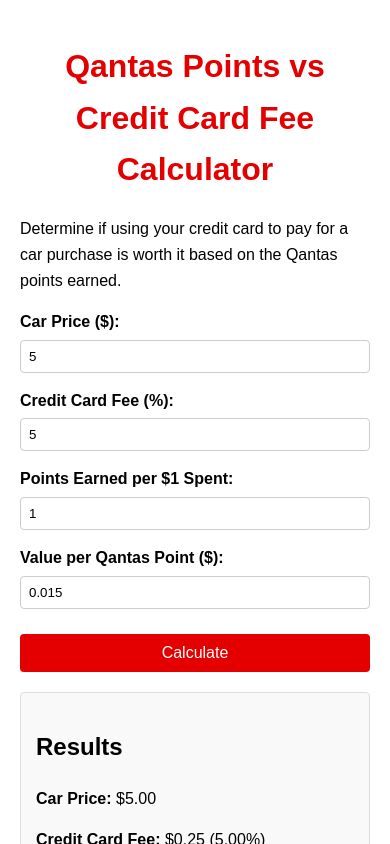
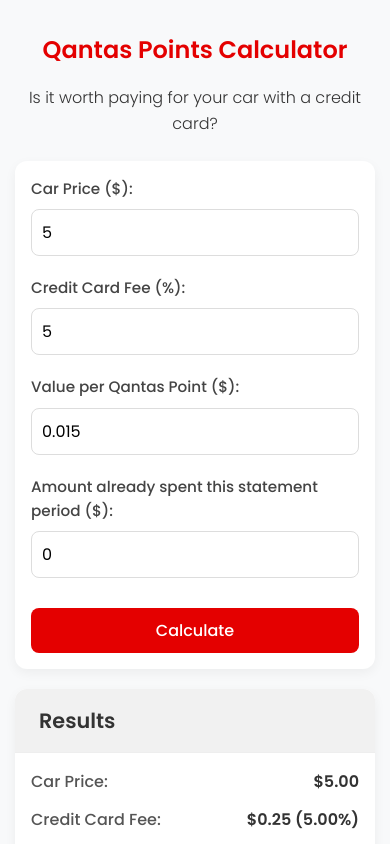
Before and after one commit to SatisUtNoceat/FeeCalc, a plain HTML site: page index.html in a window 390 px wide. Both pictures are taken after typing "5", "5" into the empty fields and a click on the button "Calculate". Shown: the top 844 px of the page. Drawn offline with Linux system fonts and the light colour scheme.

```diff
--- a/index.html
+++ b/index.html
@@ -4,73 +4,167 @@
     <meta charset="UTF-8">
     <meta name="viewport" content="width=device-width, initial-scale=1.0">
     <title>Qantas Points vs Credit Card Fee Calculator</title>
+    <link rel="preconnect" href="https://fonts.googleapis.com">
+    <link rel="preconnect" href="https://fonts.gstatic.com" crossorigin>
+    <link href="https://fonts.googleapis.com/css2?family=Poppins:wght@300;400;500;600;700&display=swap" rel="stylesheet">
     <style>
         body {
-            font-family: Arial, sans-serif;
+            font-family: 'Poppins', sans-serif;
             max-width: 600px;
             margin: 0 auto;
             padding: 20px;
             line-height: 1.6;
+            color: #333;
+            background-color: #f8f9fa;
         }
         h1 {
             color: #E40000; /* Qantas red */
             text-align: center;
+            font-weight: 600;
+            font-size: 1.8rem;
+            margin-bottom: 0.5rem;
+        }
+        p {
+            margin-bottom: 1.5rem;
+            text-align: center;
+            font-weight: 300;
+        }
+        .calculator-container {
+            background-color: white;
+            border-radius: 12px;
+            box-shadow: 0 4px 12px rgba(0,0,0,0.05);
+            padding: 24px;
+            margin-bottom: 20px;
         }
         .form-group {
-            margin-bottom: 15px;
+            margin-bottom: 20px;
         }
         label {
             display: block;
-            margin-bottom: 5px;
-            font-weight: bold;
+            margin-bottom: 8px;
+            font-weight: 500;
+            font-size: 0.95rem;
+            color: #444;
         }
         input {
             width: 100%;
-            padding: 8px;
-            border: 1px solid #ccc;
-            border-radius: 4px;
+            padding: 12px;
+            border: 1px solid #ddd;
+            border-radius: 8px;
             box-sizing: border-box;
+            font-family: 'Poppins', sans-serif;
+            font-size: 1rem;
+            transition: border-color 0.2s;
+        }
+        input:focus {
+            outline: none;
+            border-color: #E40000;
+            box-shadow: 0 0 0 2px rgba(228, 0, 0, 0.1);
         }
         button {
             background-color: #E40000; /* Qantas red */
             color: white;
             border: none;
-            padding: 10px 15px;
-            border-radius: 4px;
+            padding: 14px 15px;
+            border-radius: 8px;
             cursor: pointer;
-            font-size: 16px;
+            font-size: 1rem;
+            font-weight: 500;
             width: 100%;
             margin-top: 10px;
+            font-family: 'Poppins', sans-serif;
+            transition: background-color 0.2s;
         }
         button:hover {
-            background-color: #B30000;
+            background-color: #c50000;
         }
         #result {
             margin-top: 20px;
-            padding: 15px;
-            border: 1px solid #ddd;
-            border-radius: 4px;
-            background-color: #f9f9f9;
+            padding: 0;
+            border-radius: 12px;
+            background-color: white;
             display: none;
+            box-shadow: 0 4px 12px rgba(0,0,0,0.05);
+            overflow: hidden;
+        }
+        .result-header {
+            background-color: #f1f1f1;
+            padding: 15px 24px;
+            border-bottom: 1px solid #eee;
+        }
+        .result-header h2 {
+            margin: 0;
+            font-size: 1.3rem;
+            font-weight: 600;
+            color: #333;
+        }
+        .result-body {
+            padding: 24px;
+        }
+        .result-row {
+            display: flex;
+            justify-content: space-between;
+            margin-bottom: 12px;
+        }
+        .result-label {
+            font-weight: 500;
+            color: #555;
+        }
+        .result-value {
+            font-weight: 600;
+            color: #333;
         }
         .worth-it {
-            color: green;
-            font-weight: bold;
+            color: #28a745;
+            font-weight: 600;
         }
         .not-worth-it {
-            color: red;
-            font-weight: bold;
+            color: #dc3545;
+            font-weight: 600;
         }
         .divider {
-            border-top: 1px solid #ddd;
+            border-top: 1px solid #eee;
             margin: 15px 0;
+        }
+        .conclusion-box {
+            background-color: #f8f9fa;
+            border-radius: 8px;
+            padding: 16px;
+            margin-top: 15px;
+        }
+        .max-fee-box {
+            background-color: #f0f7ff;
+            border-radius: 8px;
+            padding: 16px;
+            margin-top: 15px;
+            border-left: 4px solid #0d6efd;
+        }
+
+        /* Mobile responsiveness */
+        @media (max-width: 480px) {
+            body {
+                padding: 15px;
+            }
+            h1 {
+                font-size: 1.5rem;
+            }
+            .calculator-container {
+                padding: 16px;
+            }
+            .result-body {
+                padding: 16px;
+            }
+            input, button {
+                padding: 10px;
+            }
         }
     </style>
 </head>
 <body>
-    <h1>Qantas Points vs Credit Card Fee Calculator</h1>
-    <p>Determine if using your credit card to pay for a car purchase is worth it based on the Qantas points earned.</p>
+    <h1>Qantas Points Calculator</h1>
+    <p>Is it worth paying for your car with a credit card?</p>
 
+    <div class="calculator-container">
         <div class="form-group">
             <label for="carPrice">Car Price ($):</label>
             <input type="number" id="carPrice" placeholder="Enter car price" min="0">
@@ -82,26 +176,56 @@
         </div>
 
         <div class="form-group">
-        <label for="pointsRate">Points Earned per $1 Spent:</label>
-        <input type="number" id="pointsRate" value="1" step="0.1" min="0">
-    </div>
-
-    <div class="form-group">
             <label for="pointsValue">Value per Qantas Point ($):</label>
             <input type="number" id="pointsValue" value="0.015" step="0.001" min="0">
         </div>
 
+        <div class="form-group">
+            <label for="spentThisMonth">Amount already spent this statement period ($):</label>
+            <input type="number" id="spentThisMonth" placeholder="Enter amount (optional)" min="0" value="0">
+        </div>
+
         <button onclick="calculate()">Calculate</button>
+    </div>
 
     <div id="result">
+        <div class="result-header">
             <h2>Results</h2>
-        <p><strong>Car Price:</strong> $<span id="resultPrice"></span></p>
-        <p><strong>Credit Card Fee:</strong> $<span id="resultFee"></span> (<span id="resultFeePercent"></span>%)</p>
+        </div>
+        <div class="result-body">
+            <div class="result-row">
+                <span class="result-label">Car Price:</span>
+                <span class="result-value">$<span id="resultPrice"></span></span>
+            </div>
+            <div class="result-row">
+                <span class="result-label">Credit Card Fee:</span>
+                <span class="result-value">$<span id="resultFee"></span> (<span id="resultFeePercent"></span>%)</span>
+            </div>
+
             <div class="divider"></div>
-        <p><strong>Qantas Points Earned:</strong> <span id="resultPoints"></span></p>
-        <p><strong>Dollar Value of Points:</strong> $<span id="resultPointsValue"></span></p>
-        <div class="divider"></div>
-        <p id="conclusion" style="font-size: 18px;"></p>
+
+            <div class="result-row">
+                <span class="result-label">Qantas Points Earned:</span>
+                <span class="result-value"><span id="resultPoints"></span> points</span>
+            </div>
+            <div class="result-row">
+                <span class="result-label">Dollar Value of Points:</span>
+                <span class="result-value">$<span id="resultPointsValue"></span></span>
+            </div>
+
+            <div class="conclusion-box">
+                <p id="conclusion" style="text-align: left; margin-bottom: 0;"></p>
+            </div>
+
+            <div class="max-fee-box">
+                <p style="text-align: left; margin-bottom: 0; font-weight: 500;">
+                    Maximum worthwhile fee: <span id="maxFeePercent"></span>%
+                </p>
+                <p style="text-align: left; margin-bottom: 0; font-size: 0.9rem; font-weight: 300; margin-top: 5px;">
+                    This is the maximum credit card fee percentage that would make using your card worthwhile.
+                </p>
+            </div>
+        </div>
     </div>
 
     <script>
@@ -109,39 +233,64 @@
             // Get input values
             const carPrice = parseFloat(document.getElementById('carPrice').value);
             const cardFeePercent = parseFloat(document.getElementById('cardFee').value);
-            const pointsRate = parseFloat(document.getElementById('pointsRate').value);
             const pointsValue = parseFloat(document.getElementById('pointsValue').value);
+            const spentThisMonth = parseFloat(document.getElementById('spentThisMonth').value) || 0;
 
             // Validate inputs
-            if (isNaN(carPrice) || isNaN(cardFeePercent) || isNaN(pointsRate) || isNaN(pointsValue)) {
-                alert('Please enter valid numbers for all fields');
+            if (isNaN(carPrice) || isNaN(cardFeePercent) || isNaN(pointsValue)) {
+                alert('Please enter valid numbers for all required fields');
                 return;
+            }
+
+            // Calculate points earned with tiered structure
+            let pointsEarned = 0;
+            const TIER_THRESHOLD = 7500;
+
+            // Calculate base points
+            if (spentThisMonth >= TIER_THRESHOLD) {
+                // Already over the threshold, all new spend at 0.5 points per dollar
+                pointsEarned = carPrice * 0.5;
+            } else if (spentThisMonth + carPrice <= TIER_THRESHOLD) {
+                // All new spend at 1 point per dollar
+                pointsEarned = carPrice * 1;
+            } else {
+                // Part at 1 point, part at 0.5 points
+                const amountAtFullRate = TIER_THRESHOLD - spentThisMonth;
+                const amountAtHalfRate = carPrice - amountAtFullRate;
+                pointsEarned = (amountAtFullRate * 1) + (amountAtHalfRate * 0.5);
             }
 
             // Calculate results
             const cardFee = carPrice * (cardFeePercent / 100);
-            const pointsEarned = carPrice * pointsRate;
             const valueOfPoints = pointsEarned * pointsValue;
 
+            // Calculate maximum worthwhile fee percentage
+            const maxFeePercent = (valueOfPoints / carPrice) * 100;
+
             // Display results
-            document.getElementById('resultPrice').textContent = carPrice.toFixed(2);
-            document.getElementById('resultFee').textContent = cardFee.toFixed(2);
+            document.getElementById('resultPrice').textContent = carPrice.toLocaleString(undefined, {minimumFractionDigits: 2, maximumFractionDigits: 2});
+            document.getElementById('resultFee').textContent = cardFee.toLocaleString(undefined, {minimumFractionDigits: 2, maximumFractionDigits: 2});
             document.getElementById('resultFeePercent').textContent = cardFeePercent.toFixed(2);
             document.getElementById('resultPoints').textContent = Math.round(pointsEarned).toLocaleString();
-            document.getElementById('resultPointsValue').textContent = valueOfPoints.toFixed(2);
+            document.getElementById('resultPointsValue').textContent = valueOfPoints.toLocaleString(undefined, {minimumFractionDigits: 2, maximumFractionDigits: 2});
+            document.getElementById('maxFeePercent').textContent = maxFeePercent.toFixed(2);
 
             // Conclusion
             const conclusion = document.getElementById('conclusion');
             if (valueOfPoints > cardFee) {
                 const profit = valueOfPoints - cardFee;
                 conclusion.innerHTML = '<span class="worth-it">WORTH IT!</span> The value of Qantas points ($' +
-                    valueOfPoints.toFixed(2) + ') is greater than the credit card fee ($' +
-                    cardFee.toFixed(2) + ').<br>Net benefit: $' + profit.toFixed(2);
+                    valueOfPoints.toLocaleString(undefined, {minimumFractionDigits: 2, maximumFractionDigits: 2}) +
+                    ') is greater than the credit card fee ($' +
+                    cardFee.toLocaleString(undefined, {minimumFractionDigits: 2, maximumFractionDigits: 2}) +
+                    ').<br>Net benefit: $' + profit.toLocaleString(undefined, {minimumFractionDigits: 2, maximumFractionDigits: 2});
             } else {
                 const loss = cardFee - valueOfPoints;
                 conclusion.innerHTML = '<span class="not-worth-it">NOT WORTH IT!</span> The credit card fee ($' +
-                    cardFee.toFixed(2) + ') is greater than the value of Qantas points ($' +
-                    valueOfPoints.toFixed(2) + ').<br>Net loss: $' + loss.toFixed(2);
+                    cardFee.toLocaleString(undefined, {minimumFractionDigits: 2, maximumFractionDigits: 2}) +
+                    ') is greater than the value of Qantas points ($' +
+                    valueOfPoints.toLocaleString(undefined, {minimumFractionDigits: 2, maximumFractionDigits: 2}) +
+                    ').<br>Net loss: $' + loss.toLocaleString(undefined, {minimumFractionDigits: 2, maximumFractionDigits: 2});
             }
 
             // Show results
```
Lines whose indentation alone changed are shown as unchanged.
